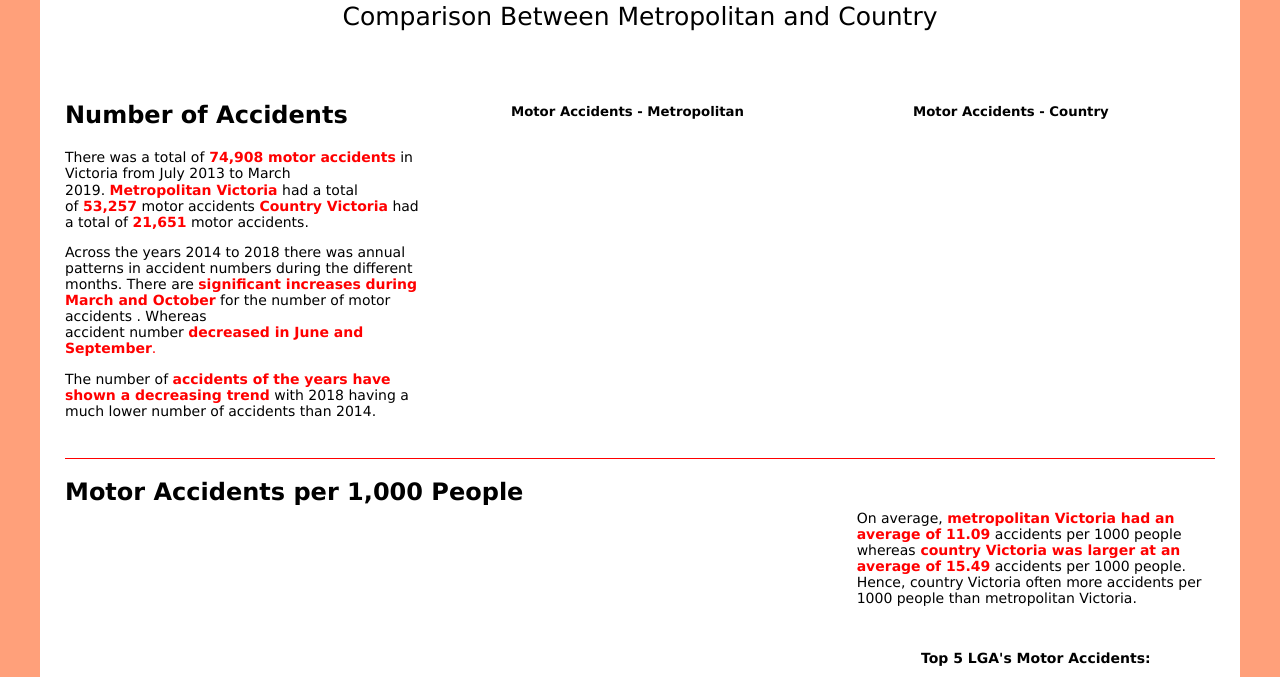
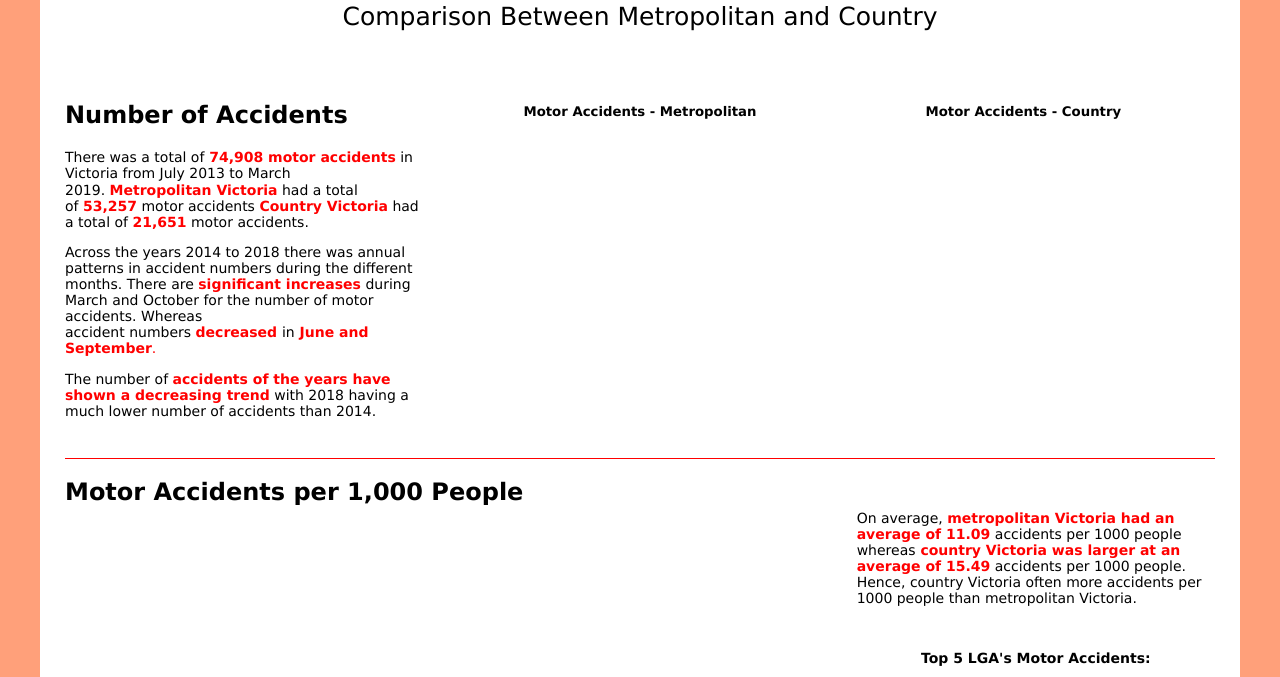
Before and after one commit to SayujMonash/FIT3179, a plain HTML site: page Assignment2.html in a window 1280 px wide. Shown: the part 105-782 px from the top of the page. Drawn offline with nearby package versions, Linux system fonts and the light colour scheme; a script that the page names is missing.

Commit message:
Update Assignment2.html

```diff
--- a/Assignment2.html
+++ b/Assignment2.html
@@ -79,16 +79,16 @@
         <div class="pure-u-1-3">
           <div class="description-left">
             <h2>Number of Accidents</h2>
-            <p>There was a&nbsp;total of<strong>&nbsp;<span style="color: #ff0000;">74,908 motor accidents</span></strong>&nbsp;in Victoria from July 2013 to March 2019.<span style="color: #ff0000;">&nbsp;<strong>Metropolitan Victoria</strong></span>&nbsp;had a total of&nbsp;<span style="color: #ff0000;"><strong>53,257</strong></span>&nbsp;motor accidents&nbsp;<span style="color: #ff0000;"><strong>Country Victoria</strong></span>&nbsp;had a total of&nbsp;<span style="color: #ff0000;"><strong>21,651</strong></span>&nbsp;motor accidents.</p>
-            <p>Across the years 2014 to 2018 there was annual patterns in accident numbers during the different months. There are&nbsp;<span style="color: #ff0000;"><strong>significant increases</strong>&nbsp;<strong>during March and October</strong></span> for the number of motor accidents . Whereas accident&nbsp;number&nbsp;<span style="color: #ff0000;"><strong>decreased</strong><strong>&nbsp;</strong></span><strong><span style="color: #ff0000;">in&nbsp;June and September</span></strong><span style="color: #ff0000;">.</span></p>
-            <p>The number of&nbsp;<span style="color: #ff0000;"><strong>accidents of the years have shown a decreasing trend</strong></span>&nbsp;with 2018 having a much lower number of accidents than 2014.&nbsp;</p>
+            <p>There was a&nbsp;total of<strong>&nbsp;<span style="color: #ff0000;">74,908 motor accidents</span></strong>&nbsp;in Victoria from July 2013 to March 2019.&nbsp;<span style="color: #ff0000;"><strong>Metropolitan Victoria</strong></span>&nbsp;had a total of&nbsp;<span style="color: #ff0000;"><strong>53,257</strong></span>&nbsp;motor accidents&nbsp;<span style="color: #ff0000;"><strong>Country Victoria</strong></span>&nbsp;had a total of&nbsp;<span style="color: #ff0000;"><strong>21,651</strong>&nbsp;</span>motor accidents.</p>
+            <p>Across the years 2014 to 2018 there was annual patterns in accident numbers during the different months. There are&nbsp;<span style="color: #ff0000;"><strong>significant increases</strong></span>&nbsp;during March and October for the number of motor accidents. Whereas accident&nbsp;numbers&nbsp;<span style="color: #ff0000;"><strong>decreased</strong><strong>&nbsp;</strong></span>in<strong>&nbsp;<span style="color: #ff0000;">June and September</span></strong><span style="color: #ff0000;">.</span></p>
+            <p>The number of&nbsp;<span style="color: #ff0000;"><strong>accidents of the years have shown a decreasing trend</strong>&nbsp;</span>with 2018 having a much lower number of accidents than 2014.&nbsp;</p>
           </div>
         </div>
 
         <div class="pure-u-1-3">
           <div class="pure-u-1-1">
 
-            <div style="padding-right: 25px;">
+            <div>
               <h5 style="text-align:center;">Motor Accidents - Metropolitan</h5>
             </div>
 
@@ -99,7 +99,7 @@
         <div class="pure-u-1-3">
           <div class="pure-u-1-1">
 
-            <div style="padding-right: 25px;">
+            <div>
               <h5 style="text-align:center;">Motor Accidents - Country</h5>
             </div>
 
```
